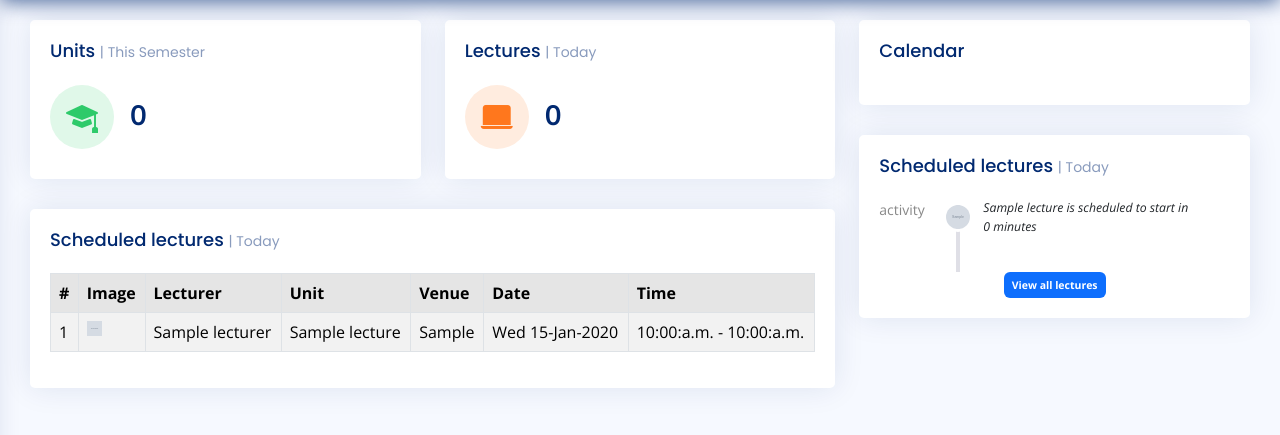
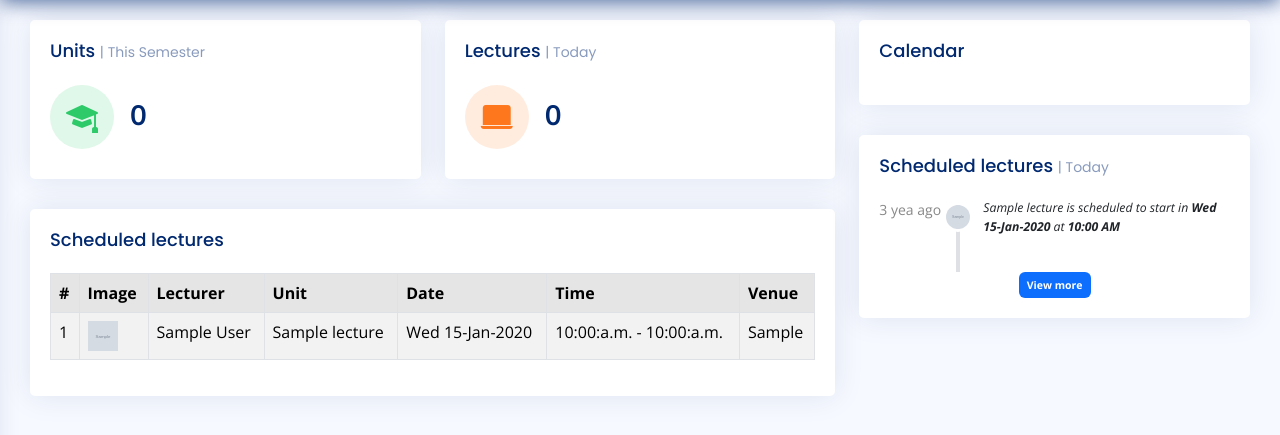
Before and after one commit to morikeli/smart-scheduler, a Django app: template campus/templates/dashboard/students/homepage.html in a window 1280 px wide. Shown: the part 60-495 px from the top of the page. Run offline with Django 4.2, Linux system fonts and the light colour scheme; the template is opened without the code that fills it: most values are stand-ins (such as "Sample title", 1, 10 or a date in 2020); grey boxes marked "Sample" are stand-in pictures; some libraries are stand-ins or nearby versions.

Commit message:
update UI display data in table & info. card (scheduled lectures)

```diff
--- a/campus/templates/dashboard/students/homepage.html
+++ b/campus/templates/dashboard/students/homepage.html
@@ -1,5 +1,5 @@
 {% extends 'dashboard/students/base.html' %}{% block title %}Dashboard{% endblock %}
-{% load static %}
+{% load crispy_forms_tags %}
 <!DOCTYPE html>
 <html lang="en">
 <head>
@@ -22,7 +22,7 @@
 											<i class="bi-mortarboard-fill"></i>
 										</div>
 										<div class="ps-3">
-											<h6>{{ Orders|default:"0" }}</h6>
+											<h6>{{ TotalUnits|default:"0" }}</h6>
 										</div>
 									</div>
 								</div>
@@ -38,7 +38,7 @@
 											<i class="bi-laptop-fill"></i>
 										</div>
 										<div class="ps-3">
-											<h6>{{ TotalVictims|default:0 }}</h6>
+											<h6>{{ TotalLectures|default:0 }}</h6>
 										</div>
 									</div>
 								</div>
@@ -46,11 +46,11 @@
 							</div>
 						</div>
 
-
 						<div class="col-12">
 							<div class="card recent-sales overflow-auto">
 								<div class="card-body">
-									<h5 class="card-title">Scheduled lectures <span>| Today</span></h5>
+									<h5 class="card-title">Scheduled lectures</h5>
+									<div class="table-responsive">
 										<table class="table table-bordered table-striped">
 											<thead>
 												<tr class="table-active">
@@ -58,25 +58,36 @@
 													<th>Image</th>
 													<th>Lecturer</th>
 													<th>Unit</th>
-												<th>Venue</th>
 													<th>Date</th>
 													<th>Time</th>
+													<th>Venue</th>
 												</tr>
 											</thead>
 											<tbody>
-											{% for lecture in scheduled_lecture %}
+												{% for lecture in scheduled_lectures %}
 												<tr>
 													<td>{{ forloop.counter }}</td>
-												<td><img src="{{ lecture.staff.profile_pic.url }}" height="15px" width="15px" alt="lecturer-dp"></td>
-												<td>{{ lecture.lecturer }}</td>
+													<td><img src="{{ lecture.lecturer.staff.profile_pic.url }}" height="30px" width="30px" alt="lecturer-dp"></td>
+													<td>{{ lecture.lecturer.staff.first_name|title }} {{ lecture.lecturer.staff.last_name|title }}</td>
 													<td>{{ lecture.unit_name }}</td>
-												<td>{{ lecture.lecture_hall }}</td>
 													<td>{{ lecture.lecture_date|date:"D d-M-Y" }}</td>
 													<td>{{ lecture.start_time|date:"H:i:a" }} - {{ lecture.end_time|date:"H:i:a" }}</td>
+													<td>
+														{% if lecture.is_attending is False %}
+														<a href="{% url 'confirm_attendance' lecture.id request.user.student %}">
+															<span class="badge bg-danger"><i class="bi-exclamation-triangle-fill"></i> Click me</span>
+														</a>
+														{% elif lecture.lecture_hall is None %}
+														<span class="badge bg-primary">Allocation pending</span>
+														{% else %}
+														{{ lecture.lecture_hall|default:" -- " }}
+														{% endif %}
+													</td>
 												</tr>
 												{% endfor %}
 											</tbody>
 										</table>
+									</div>
 								</div>
 							</div>
 						</div>
@@ -87,20 +98,20 @@
 					<div class="card">
 						<div class="card-body">
 							<h5 class="card-title">Calendar</h5>
-
+							<div id="calendar"></div>
 						</div>
 					</div>
 					<div class="card">
 						<div class="card-body">
 							<h5 class="card-title">Scheduled lectures <span>| Today</span></h5>
 							<div class="activity">
-								{% for lecture in scheduled_lecture %}
+								{% for lecture in scheduled_lectures %}
 								<div class="activity-item d-flex">
-									<div class="activity-label">activity</div>
-									<img src="{{ lecture.staff.profile_pic.url }}" class="rounded-circle activity-badge align-self-start" height="30px" width="30px" alt="user-dp">
+									<div class="activity-label">{{ lecture.date_scheduled|timesince|slice:":5" }} ago</div>
+									<img src="{{ lecture.lecturer.staff.profile_pic.url }}" class="rounded-circle activity-badge align-self-start" height="30px" width="30px" alt="user-dp">
 									<div class="activity-content">
 										<p class="small fst-italic">
-											{{ lecture.unit_name }} is scheduled to start in {{ lecture.start_time|timeuntil }}
+											{{ lecture.unit_name }} is scheduled to start in <b>{{ lecture.lecture_date|date:"D d-M-Y" }}</b> at <b>{{ lecture.start_time|date:"H:i A" }}</b>
 										</p>
 									</div>
 								</div>
@@ -113,7 +124,7 @@
 								{% endfor %}
 								<hr class="dropdown-divider">
 								<div class="text-center">
-									<a href="" class="badge bg-primary p-2">View all lectures</a>
+									<a href="{% url 'student_lecture_records' request.user.student %}" class="badge bg-primary p-2">View more</a>
 								</div>
 							</div>
 						</div>
```
Lines whose indentation alone changed are shown as unchanged.
